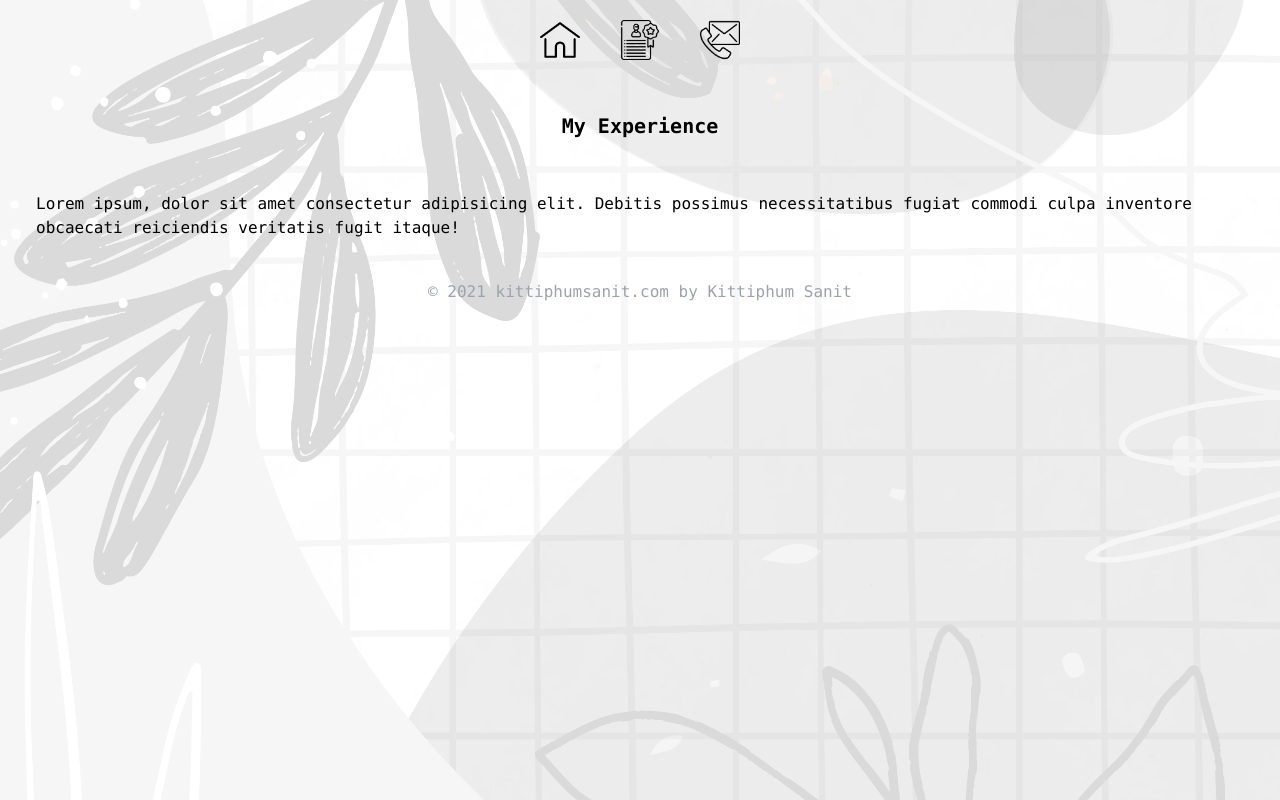
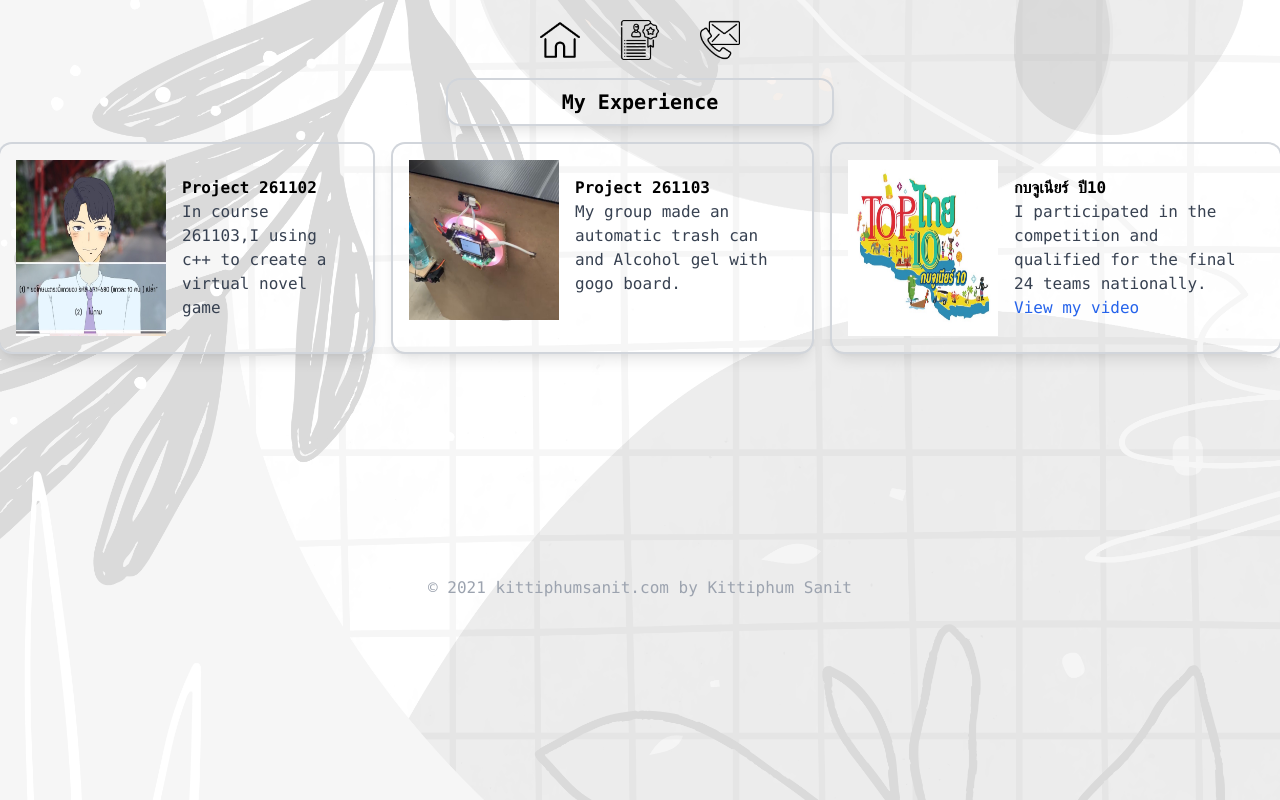
Before and after one commit to cpe-cmu-261207/lab-01-kittiphum717, a plain HTML site: page experience.html in a window 1280 px wide. Drawn offline with nearby package versions, Linux system fonts and the light colour scheme.

Commit message:
add all data

```diff
--- a/experience.html
+++ b/experience.html
@@ -6,6 +6,9 @@
     <meta name="viewport" content="width=device-width, initial-scale=1.0">
     <title>Kittiphum Website</title>
     <link href="https://unpkg.com/tailwindcss@^2/dist/tailwind.min.css" rel="stylesheet">
+    <link rel="preconnect" href="https://fonts.googleapis.com">
+    <link rel="preconnect" href="https://fonts.gstatic.com" crossorigin>
+    <link href="https://fonts.googleapis.com/css2?family=Chakra+Petch&display=swap" rel="stylesheet">
     <style>
         .bg{
           background-repeat : no-repeat;
@@ -22,13 +25,53 @@
     <a href="experience.html"><img src="img/icon/experience.png" width="40px" height="40px"></a>
     <a href="contact.html"><img src="img/icon/contact.png" width="40px" height="40px"></a>
   </div>
-  <div>
-    <h1 class="font-black font-mono text-center p-8 text-xl">My Experience</h1>
-</div>
 
-    <p class="p-5 ml-4">Lorem ipsum, dolor sit amet consectetur adipisicing elit. Debitis possimus necessitatibus fugiat commodi culpa inventore obcaecati reiciendis veritatis fugit itaque!</p>
+  <!-- my experience -->
+  <div class="max-w-sm mx-auto shadow-lg rounded-xl ring-2 ring-gray-300">
+    <h1 class="font-black font-mono text-center p-2 text-xl">My Experience</h1>
+  </div>
+
+  <!-- box -->
+  <div class="flex justify-center mt-5 space-x-5">
+
+    <!-- 261102 -->
+    <div class="max-w-md shadow-lg rounded-xl ring-2 ring-gray-300">
+      <div class="flex p-4">
+      <img src="img/project1.jpg" width="150px" height="150px">
+        <div class="p-4">
+          <p class="font-black">Project 261102</p>
+          <p class="text-gray-700">In course 261103,I using c++ to create a virtual novel game </p>
+        </div>
+      </div>
+    </div>
+
+    <!-- 261103 -->
+    <div class="max-w-md shadow-lg rounded-xl ring-2 ring-gray-300">
+      <div class="flex p-4">
+      <img src="img/project2.jpg" width="150px" height="150px">
+        <div class="p-4">
+          <p class="font-black">Project 261103</p>
+          <p class="text-gray-700">My group made an automatic trash can and Alcohol gel with gogo board.</p>
+        </div>
+      </div>
+    </div>
+
+    <!-- Frog Junior -->
+    <div class="max-w-md shadow-lg rounded-xl ring-2 ring-gray-300">
+      <div class="flex p-4">
+      <img src="img/sup10.jpg" width="150px" height="150px">
+        <div class="p-4">
+          <p class="font-black">กบจูเนียร์ ปี10</p>
+          <p class="text-gray-700">I participated in the competition and qualified for the final 24 teams nationally.</p>
+          <p class="text-blue-600"><a href="https://www.youtube.com/watch?v=tMn86bfMQWM" target="_blank">View my video</a></p>
+        </div>
+      </div>
+    </div>
+
+  </div>
 
 
-    <p class="text-center text-gray-400 mt-5">© 2021 kittiphumsanit.com by Kittiphum Sanit</p>
+
+  <p class="text-center text-gray-400 mt-56">© 2021 kittiphumsanit.com by Kittiphum Sanit</p>
 </body>
 </html>
```
Also changed, not shown: contact.html (+7 -6 lines), img/project1.jpg (added), img/project2.jpg (added), img/sup10.jpg (added).
